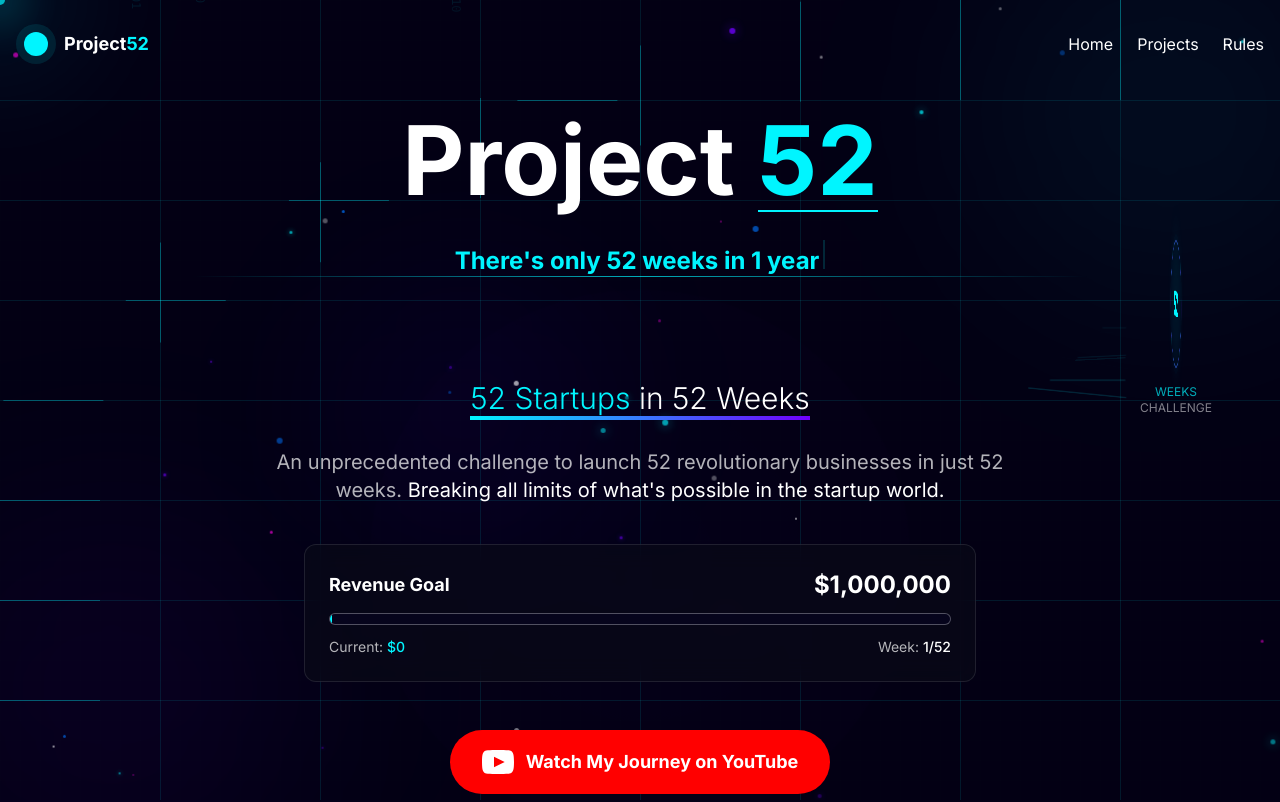
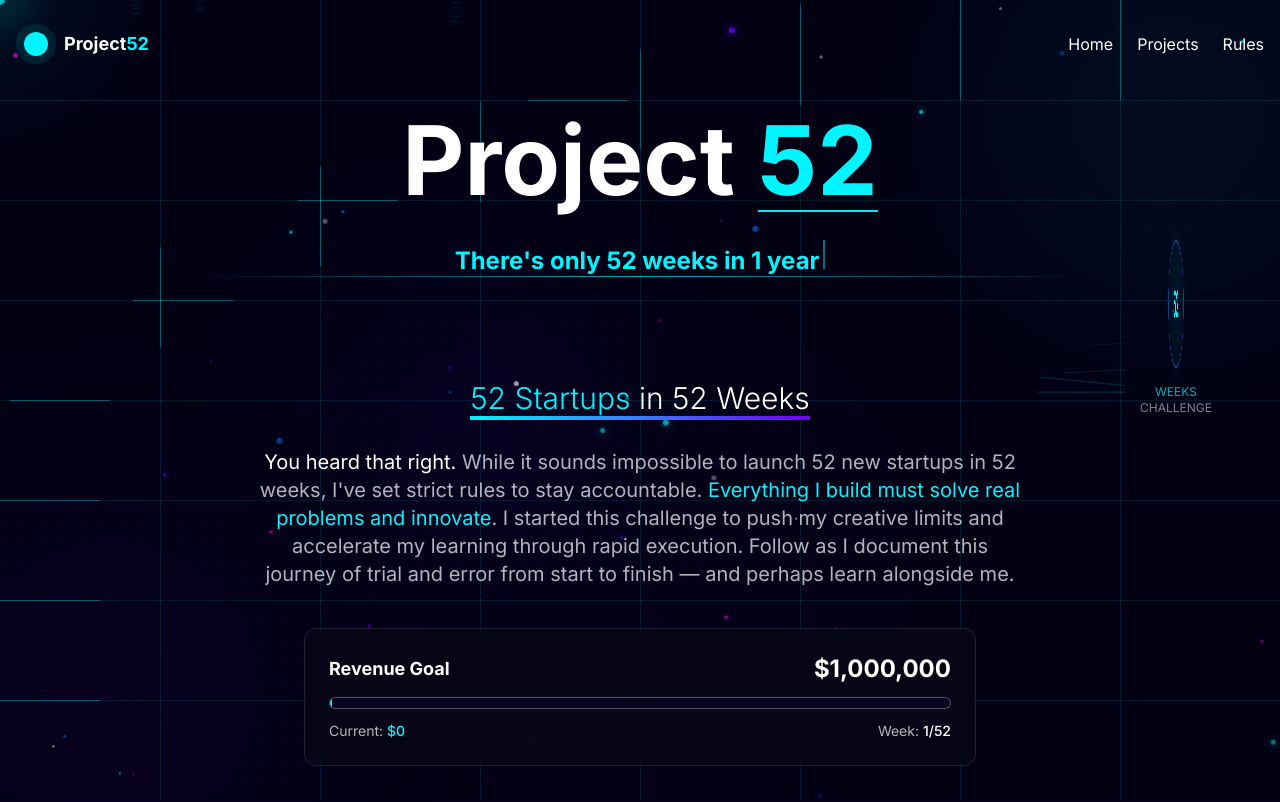
Before and after one commit to ChrolloAce/Project52, a Next.js app: page / in a window 1280 px wide. Shown: the top 802 px of the page. Built offline with nearby package versions, Linux system fonts and the light colour scheme.

Commit message:
Update main description with more powerful personal statement

```diff
--- a/src/app/page.tsx
+++ b/src/app/page.tsx
@@ -85,8 +85,10 @@ export default function Home() {
               animate={{ opacity: 1 }}
               transition={{ duration: 0.6, delay: 0.4 }}
             >
-              An unprecedented challenge to launch 52 revolutionary businesses in just 52 weeks.
-              <span className="text-white"> Breaking all limits of what's possible in the startup world.</span>
+              <span className="text-white">You heard that right.</span> While it sounds impossible to launch 52 new startups in 52 weeks,
+              I've set strict rules to stay accountable. <span className="text-neon-cyan">Everything I build must solve real problems and innovate</span>.
+              I started this challenge to push my creative limits and accelerate my learning through rapid execution.
+              Follow as I document this journey of trial and error from start to finish — and perhaps learn alongside me.
             </motion.p>
 
             {/* Revenue goal chart - simplified */}
```
